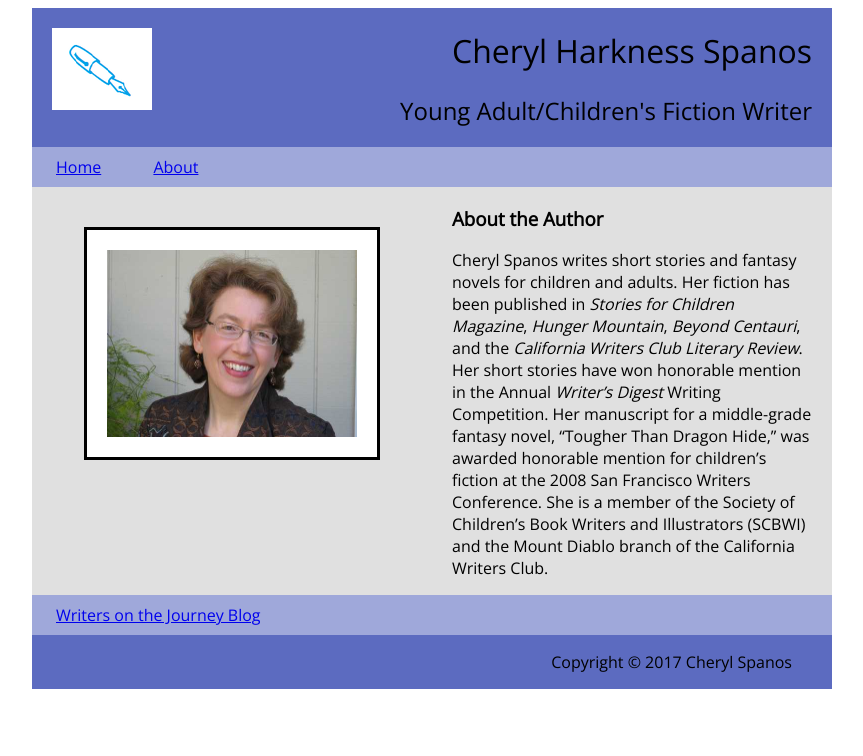
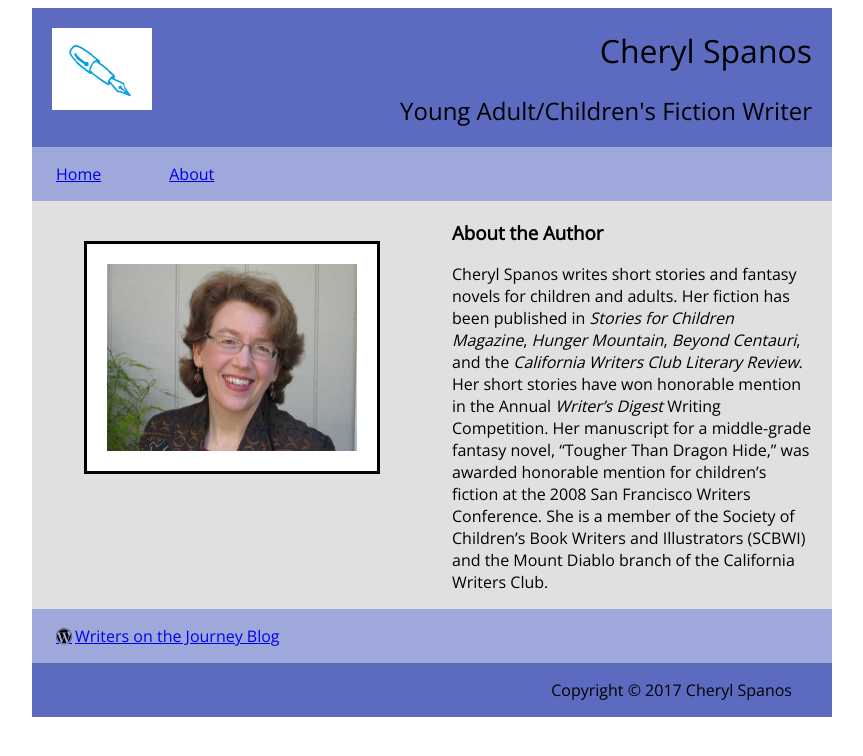
Before and after one commit to chspanos/author-page, a plain HTML site: page about.html in a window 1280 px wide. Shown: the whole page, without its empty margins (208-1071 px from the left). Drawn offline with nearby package versions, Linux system fonts and the light colour scheme.

Commit message:
feat: Add icon fonts and tweaks to nav bar
Added icon fonts for wordpress. (Note: This gives me the ability to
add other social media icons later).
Tweaked the layout of the nav bar menus.
Links to blog and story now open in a new window.
Links to Home and About pages navigate in the same window.

```diff
--- a/about.html
+++ b/about.html
@@ -6,6 +6,7 @@
     <title>About Page</title>
     <link rel="stylesheet" href="css/styles.css">
     <link href="https://fonts.googleapis.com/css?family=Open+Sans:300,400" rel="stylesheet">
+    <link href="https://maxcdn.bootstrapcdn.com/font-awesome/4.6.3/css/font-awesome.min.css" rel="stylesheet" integrity="sha384-T8Gy5hrqNKT+hzMclPo118YTQO6cYprQmhrYwIiQ/3axmI1hQomh7Ud2hPOy8SP1" crossorigin="anonymous">
   </head>
   </body>
     <div class="container">
@@ -14,13 +15,15 @@
           <img src="images/pen-logo.png" alt="pen logo">
         </div>
         <div class="title">
-          <h1>Cheryl Harkness Spanos</h1>
+          <h1>Cheryl Spanos</h1>
           <h2>Young Adult/Children's Fiction Writer</h2>
         </div>
       </header>
       <nav>
-        <a href="index.html">Home</a>
-        <a href="about.html">About</a>
+        <ul class="menu-box">
+          <li class="menu-item"><a href="index.html">Home</a></li>
+          <li class="menu-item"><a href="about.html">About</a></li>
+        </ul>
       </nav>
 
       <div class="about-img">
@@ -32,15 +35,16 @@
       </div>
 
       <nav>
-        <a href="https://writersotj.wordpress.com">Writers on the Journey Blog</a>
+        <ul class="menu-box">
+          <li class="menu-item">
+            <a class="fa-wordpress" href="https://writersotj.wordpress.com" target="blank">Writers on the Journey Blog</a>
+          </li>
+        </ul>
       </nav>
 
       <footer>
         <p>Copyright &copy; 2017 Cheryl Spanos</p>
       </footer>
     </div>
-    <script src="js/lib/knockout.js"></script>
-    <script src="js/model.js"></script>
-    <script src="js/viewmodel.js"></script>
   </body>
 </html>
--- a/css/styles.css
+++ b/css/styles.css
@@ -33,7 +33,6 @@ h1, h2 {
 
 nav {
   width: 100%;
-  line-height: 2.5;
   background-color: #9fa8da;
 }
 
@@ -41,6 +40,18 @@ nav a, button {
   min-width: 48px;
   min-height: 48px;
   padding: 1em;
+}
+
+.menu-box {
+  display: flex;
+  flex-direction: row;
+  flex-wrap: wrap;
+  list-style-type: none;
+  padding-left: 0;
+}
+
+.menu-item {
+  display: list-item;
 }
 
 img, embed, object, video {
@@ -175,6 +186,13 @@ li {
   font-style: italic;
 }
 
+/* fontawesome */
+[class*="fa-"]:before {
+  font-family: "FontAwesome", sans-serif;
+  color: black;
+  padding-right: 3px;
+}
+
 footer {
   width: 100%;
   background-color: #5c6bc0;
```
Also changed, not shown: index.html (+12 -6 lines).
